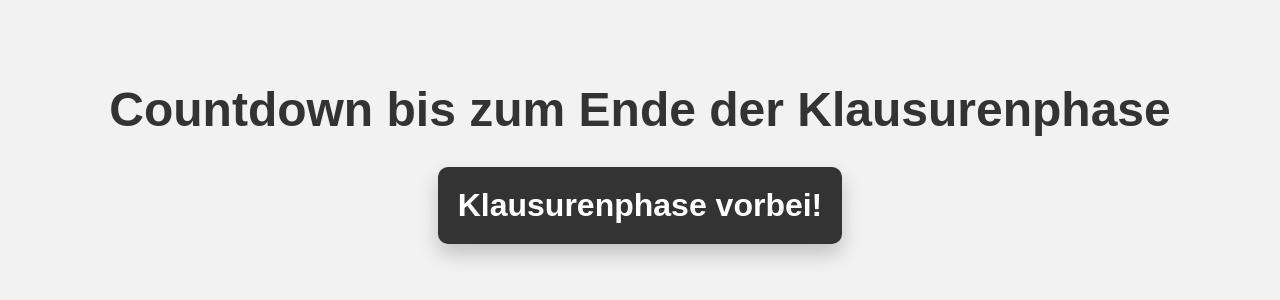
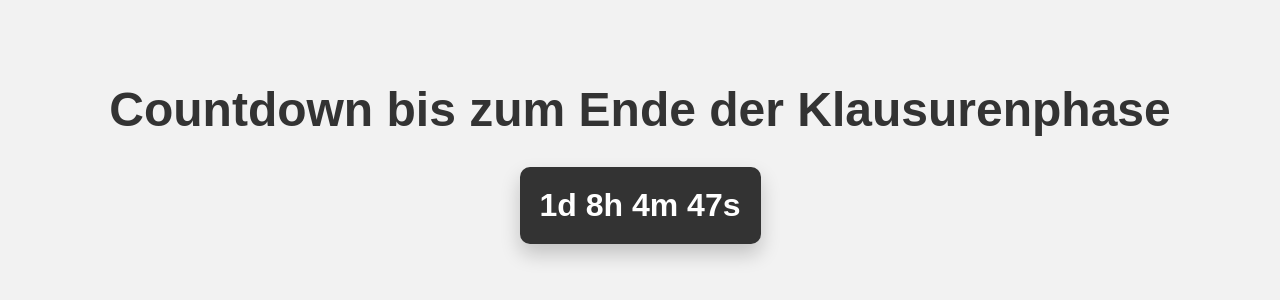
Before and after one commit to juliusstannat/klausurencountdown, a plain HTML site: page index.html in a window 1280 px wide. Drawn offline with Linux system fonts and the light colour scheme.

Commit message:
Update index.html

```diff
--- a/index.html
+++ b/index.html
@@ -48,7 +48,7 @@
 	</style>
 	<script>
 		// Set the date we're counting down to
-		var countDownDate = new Date("Feb 25, 2023 11:00:00").getTime();
+		var countDownDate = new Date("Aug 17, 2023 19:00:00").getTime();
 
 		// Update the countdown every 1 second
 		var x = setInterval(function() {
```
